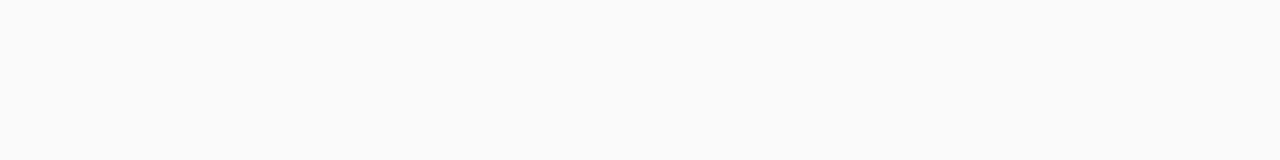
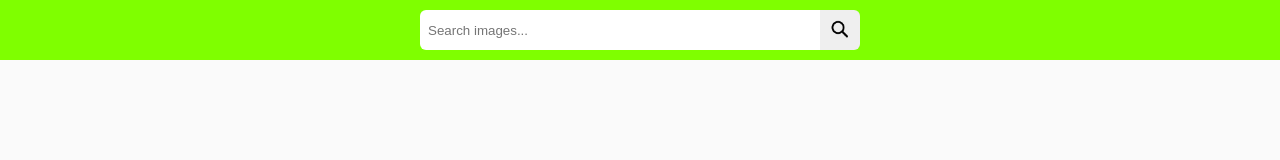
Before and after one commit to ewa-domanska/goit-js-hw-11, a website built with Parcel: page src/index.html in a window 1280 px wide. Built offline with nearby package versions, Linux system fonts and the light colour scheme.

Commit message:
Ready input with css

```diff
--- a/package.json
+++ b/package.json
@@ -18,7 +18,10 @@
     "url": "https://github.com/goitacademy/parcel-project-template/issues"
   },
   "dependencies": {
-    "modern-normalize": "^1.1.0"
+    "axios": "^0.27.2",
+    "bootstrap-icons": "^1.8.3",
+    "modern-normalize": "^1.1.0",
+    "notiflix": "^3.2.5"
   },
   "devDependencies": {
     "@parcel/transformer-sass": "^2.6.0",
--- a/src/css/styles.css
+++ b/src/css/styles.css
@@ -4,10 +4,41 @@
 
 body {
   font-family: -apple-system, BlinkMacSystemFont, 'Segoe UI', Roboto, Oxygen,
-    Ubuntu, Cantarell, 'Open Sans', 'Helvetica Neue', sans-serif;
+  Ubuntu, Cantarell, 'Open Sans', 'Helvetica Neue', sans-serif;
   -webkit-font-smoothing: antialiased;
   -moz-osx-font-smoothing: grayscale;
   background-color: #fafafa;
   color: #212121;
   line-height: 1.5;
+  margin: 0;
 }
+
+.input-background {
+  background-color: chartreuse;
+  height: 60px;
+  display: grid;
+  place-items: center;
+
+}
+.search-form {
+  display: flex;
+}
+.search-input {
+  height: 40px;
+  width: 400px;
+  border-radius: 6px 0 0 6px;
+  padding-left: 8px;
+  border: 0;
+}
+
+.input-button {
+  height: 40px;
+  width: 40px;
+  border-radius: 0 6px 6px 0;
+  border: 0;
+}
+
+.search-icon {
+  height: 20px;
+  vertical-align: middle;
+}
--- a/src/index.html
+++ b/src/index.html
@@ -1,14 +1,25 @@
 <!DOCTYPE html>
 <html lang="en">
 <head>
-    <meta charset="UTF-8" />
-    <meta http-equiv="X-UA-Compatible" content="IE=edge" />
-    <meta name="viewport" content="width=device-width, initial-scale=1.0" />
+  <meta charset="UTF-8"/>
+  <meta http-equiv="X-UA-Compatible" content="IE=edge"/>
+  <meta name="viewport" content="width=device-width, initial-scale=1.0"/>
   <title>Homework 11</title>
   <link rel="stylesheet" href="css/styles.css">
 </head>
 <body>
-
+<div class="input-background">
+  <form class="search-form" id="search-form">
+    <input
+      class="search-input"
+      type="text"
+      name="searchQuery"
+      autocomplete="off"
+      placeholder="Search images..."
+    />
+    <button type="submit" class="input-button"><img class = search-icon src="images/search-icon.png"></button>
+  </form>
+</div>
 
 <script src="index.js" type="module"></script>
 </body>
```
Also changed, not shown: src/images/search-icon.png (added), 1 other file. Lines whose indentation alone changed are shown as unchanged.
